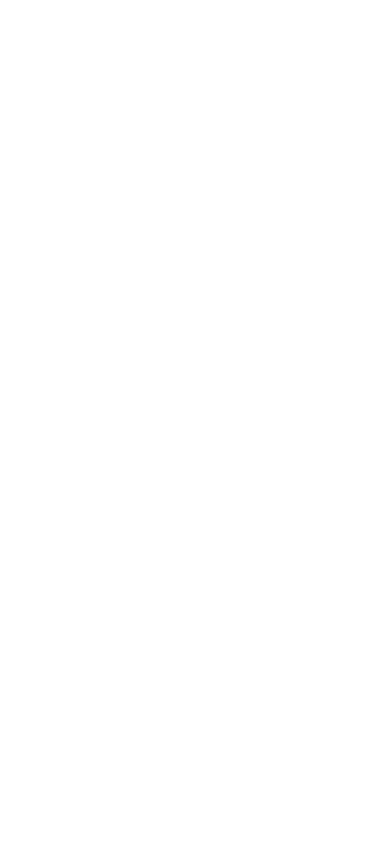
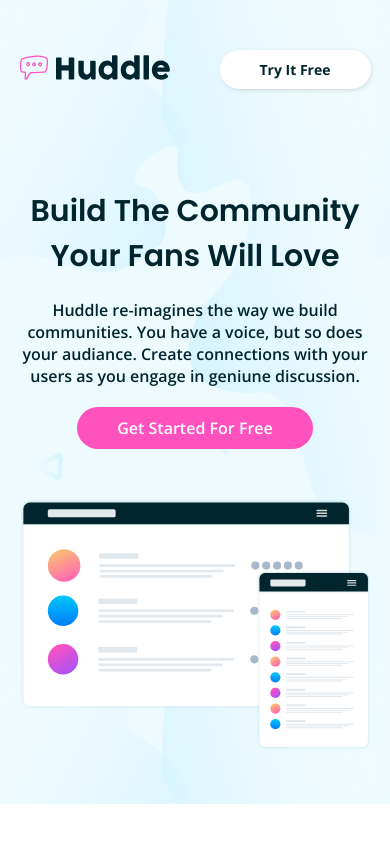
Before and after one commit to mohammadhasansojib/huddle-landing-page, a plain HTML site: page index.html in a window 390 px wide. Drawn offline with nearby package versions, Linux system fonts and the light colour scheme.

Commit message:
created navbar and hero section with responsiveness

```diff
--- a/css/style.css
+++ b/css/style.css
@@ -1,4 +1,13 @@
 @import url('https://fonts.googleapis.com/css2?family=Open+Sans:wght@300;400;500;600;700&family=Poppins:wght@200;300;400;500;600;700;800&display=swap');
+
+
+*{
+    margin: 0;
+    padding: 0;
+    text-decoration: none;
+    list-style: none;
+    box-sizing: border-box;
+}
 
 
 
@@ -16,3 +25,296 @@
 
     --main-font-size: 18px;
 }
+
+
+
+
+.container{
+    width: 90%;
+    margin: auto;
+    max-width: 1600px;
+}
+
+
+
+
+
+
+/**
+* ! style rules for button without font-size
+**/
+
+.pink-btn,
+.white-btn{
+    font-family: var(--main-font);
+    padding: 20px 80px;
+    border-radius: 30px;
+    border: none;
+    outline: none;
+    cursor: pointer;
+
+    background-color: white;
+    color: var(--neutral-color-2);
+    box-shadow: 1px 1px 9px -6px var(--neutral-color-2);
+}
+.pink-btn{
+    background-color: var(--primary-color);
+    color: white;
+    box-shadow: none;
+}
+
+
+
+
+
+
+/**
+* ! style rules for title without font-size
+**/
+
+.common-title{
+    color: var(--neutral-color-2);
+    font-family: var(--heading-font);
+    font-weight: 600;
+}
+
+
+
+
+
+
+
+/**
+* ! style rules for description without color
+**/
+
+.common-description{
+    font-family: var(--main-font);
+    font-size: 20px;
+}
+
+
+
+
+
+
+
+/*===============HEADER SECTION START=================*/
+.header{
+    background: url(../images/bg-hero-desktop.svg), linear-gradient(to right, rgba(237,251,254,255), rgba(237,251,254,255));
+    background-size: cover;
+    background-position: center;
+    background-repeat: no-repeat;
+}
+/*===============HEADER SECTION END=================*/
+
+
+
+
+
+
+
+
+
+
+/*===============NAVBAR SECTION START=================*/
+nav .container{
+    display: flex;
+    align-items: center;
+    justify-content: space-between;
+    padding: 50px 0;
+}
+nav .container .logo img{
+    width: 240px;
+    cursor: pointer;
+}
+nav .container .btn button{
+    font-size: 18px;
+    font-weight: 700;
+
+}
+/*===============NAVBAR SECTION END=================*/
+
+
+
+
+
+
+
+
+
+
+/*===============HERO SECTION START=================*/
+.hero-sec{
+    width: 100%;
+}
+.hero-sec .container{
+    display: flex;
+    align-items: center;
+    justify-content: space-between;
+
+    flex-wrap: wrap;
+
+    gap: 50px;
+
+    padding: 50px 0;
+}
+
+.hero-sec__text{
+    flex-basis: calc(45% - 25px);
+}
+.hero-sec__text h2{
+    font-size: 50px;
+}
+.hero-sec__text p{
+    color: var(--neutral-color-2);
+    font-weight: 600;
+    margin: 40px 0;
+}
+.hero-sec__text button{
+    font-size: 16px;
+    font-weight: 600;
+}
+
+.hero-sec__img{
+    flex-basis: calc(55% - 25px);
+}
+.hero-sec__img img{
+    width: 100%;
+}
+/*===============HERO SECTION END=================*/
+
+
+
+
+
+
+
+
+
+
+
+
+/*===============MEDIA QUERI START=================*/
+@media screen and (max-width: 1440px){
+    .hero-sec__text h2{
+        font-size: 45px;
+    }
+    .hero-sec__text p{
+        font-size: 18px;
+    }
+}
+
+
+
+
+
+
+@media screen and (max-width: 1200px){
+    .hero-sec__text h2{
+        font-size: 40px;
+    }
+    .hero-sec__text p{
+        font-size: 16px;
+        margin: 30px 0;
+    }
+}
+
+
+
+
+
+
+
+@media screen and (max-width: 992px){
+    .hero-sec .container{
+        display: flex;
+    }
+    .hero-sec__text{
+        flex-basis: 100%;
+        text-align: center;
+    }
+    .hero-sec__img{
+        flex-basis: 100%;
+    }
+}
+
+
+
+
+
+
+
+
+@media screen and (max-width: 768px){
+
+    .white-btn,
+    .pink-btn{
+        padding: 15px 50px;
+    }
+
+
+
+
+
+    nav .container .logo img{
+        width: 200px;
+    }
+    nav .container .btn button{
+        font-size: 16px;
+    }
+
+
+
+}
+
+
+
+
+
+
+
+
+
+
+
+@media screen and (max-width: 574px){
+    .header{
+        background: url(../images/bg-hero-mobile.svg), linear-gradient(to right, rgba(237,251,254,255), rgba(237,251,254,255));
+    }
+
+
+
+
+
+
+
+    .white-btn,
+    .pink-btn{
+        padding: 10px 40px;
+    }
+
+
+
+
+
+    nav .container .logo img{
+        width: 150px;
+    }
+    nav .container .btn button{
+        font-size: 14px;
+    }
+
+
+
+
+
+    .hero-sec__text h2{
+        font-size: 30px;
+    }
+    .hero-sec__text p{
+        font-size: 16px;
+        margin: 20px 0;
+    }
+}
+/*===============MEDIA QUERI END=================*/
--- a/index.html
+++ b/index.html
@@ -6,10 +6,33 @@
     <meta name="viewport" content="width=device-width, initial-scale=1.0">
     <title>Huddle - Build The Community Your Fans Will Love.</title>
 
-
+    <link rel="icon" href="images/favicon-32x32.png" type="image/x-icon">
     <link rel="stylesheet" href="css/style.css">
 </head>
 <body>
-
+    <section class="header">
+        <nav>
+            <div class="container">
+                <div class="logo">
+                    <img src="images/logo.svg" alt="">
+                </div>
+                <div class="btn">
+                    <button class="white-btn">Try It Free</button>
+                </div>
+            </div>
+        </nav>
+        <div class="hero-sec">
+            <div class="container">
+                <div class="hero-sec__text">
+                    <h2 class="common-title">Build The Community <br>Your Fans Will Love</h2>
+                    <p class="common-description">Huddle re-imagines the way we build communities. You have a voice, but so does your audiance. Create connections with your users as you engage in geniune discussion.</p>
+                    <button class="pink-btn">Get Started For Free</button>
+                </div>
+                <div class="hero-sec__img">
+                    <img src="images/illustration-mockups.svg" alt="">
+                </div>
+            </div>
+        </div>
+    </section>
 </body>
 </html>
```
